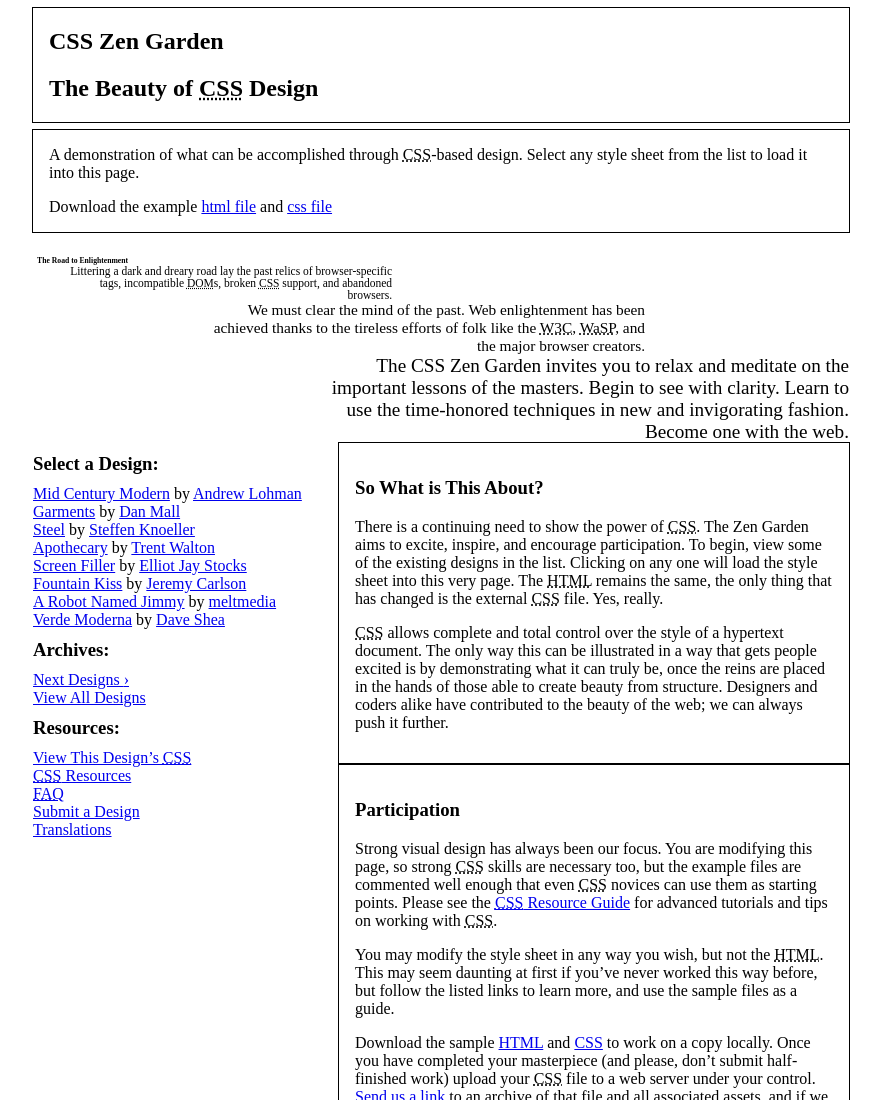
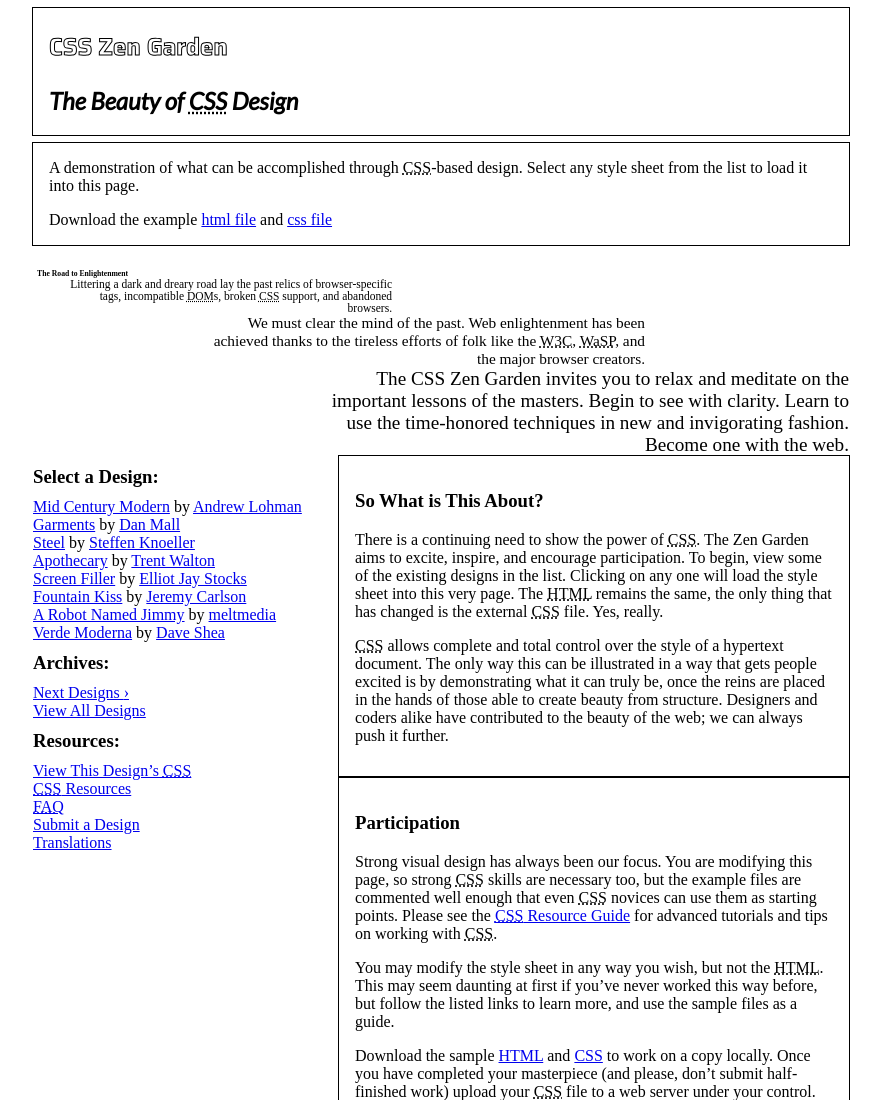
Before and after one commit to Gitdude288/Z-Garden-Project, a plain HTML site: page index.html in a window 1280 px wide. Shown: the top 1100 px of the page, without its empty margins (199-1080 px from the left). Drawn offline with nearby package versions, Linux system fonts and the light colour scheme; files that its build step writes are made by us from their sources.

Commit message:
Edit banner h1

```diff
--- a/scss/partials/_introduction.scss
+++ b/scss/partials/_introduction.scss
@@ -72,6 +72,19 @@
   }
 }
 
+[role=banner] {
+  h1 {
+    font-family: Saira;
+    font-weight: 600; /* SEMI BOLD */
+    color: $color-7;
+    -webkit-text-stroke-width: 1px;
+    -webkit-text-stroke-color: black;
+  }
+  h2 {
+    font-family: Lato;
+  }
+}
+
 @include MQ(M) {
   header,
   .summary {
```
